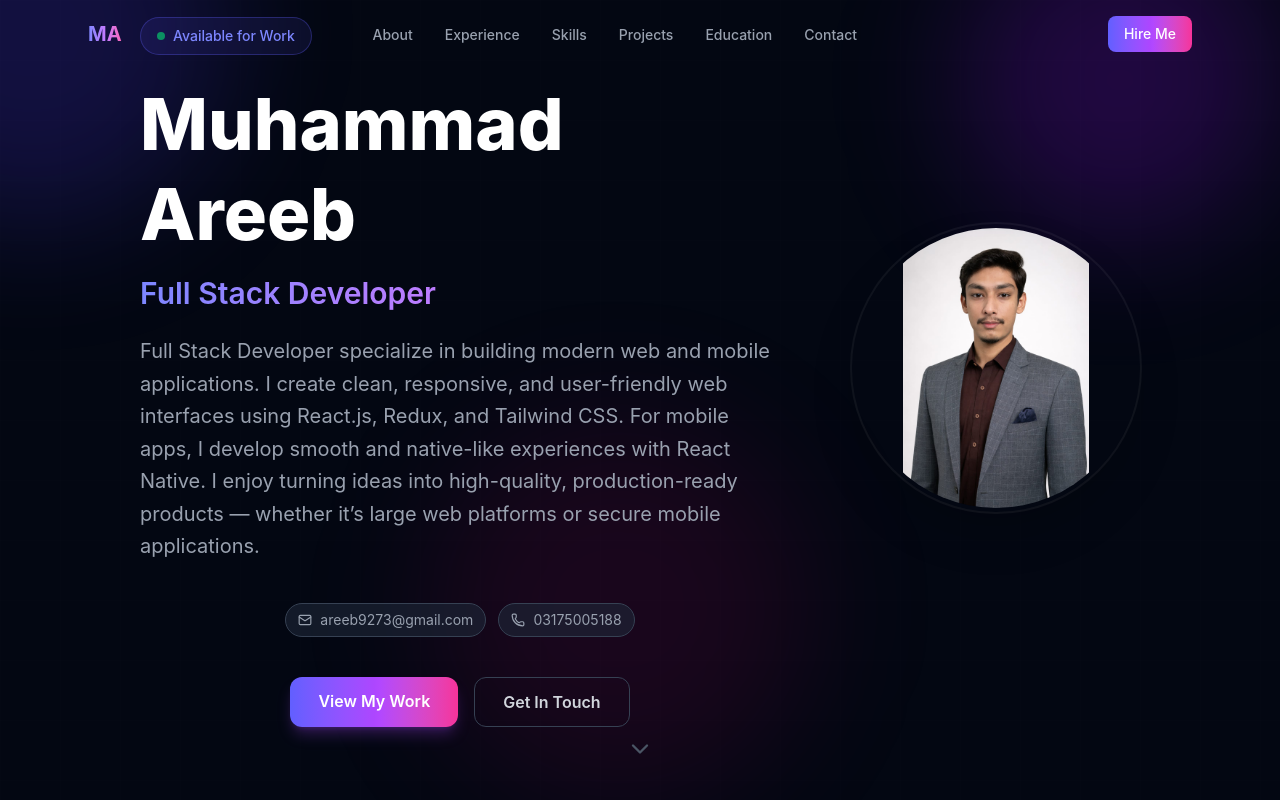
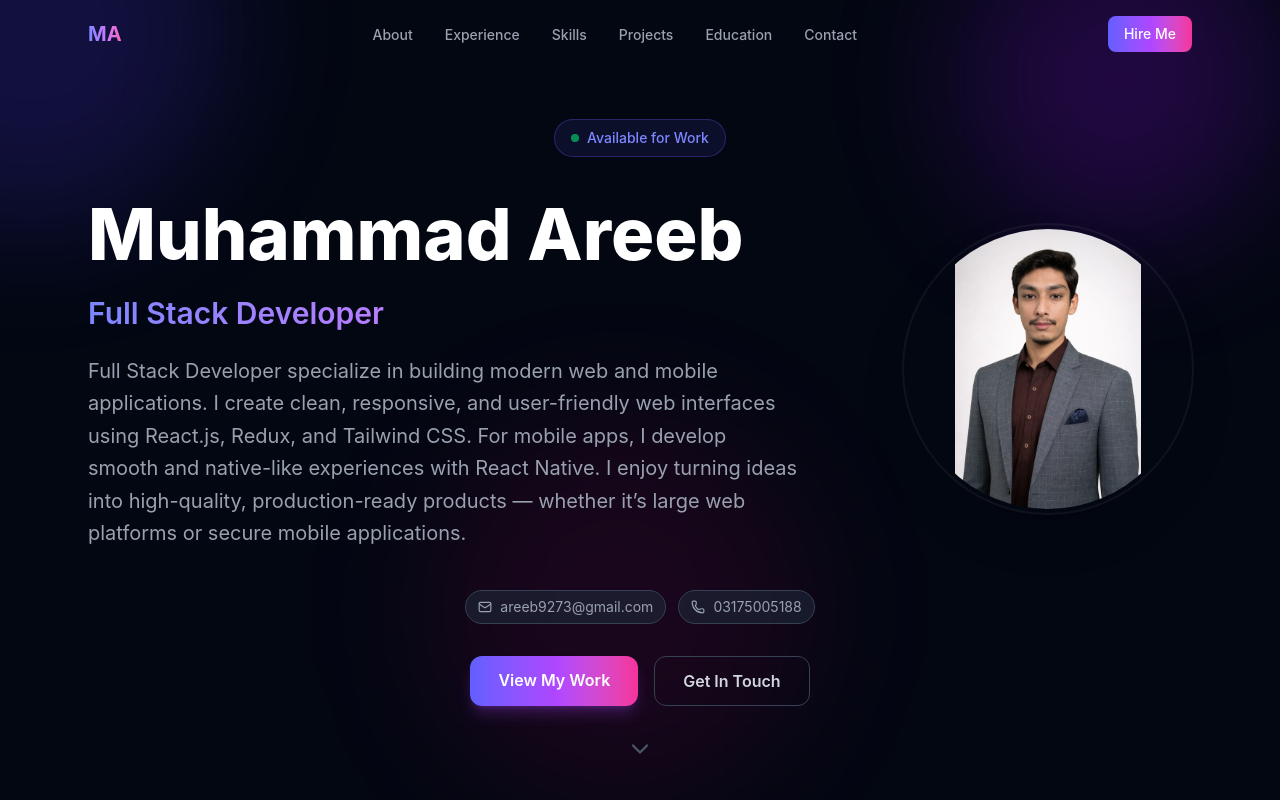
Before and after one commit to AreebMalik10/My-Portfolio, a React (Vite) app: page / in a window 1280 px wide. Shown: the top 800 px of the page. Built offline with nearby package versions, Linux system fonts and the light colour scheme.

Commit message:
Udated with the alignment fixes

```diff
--- a/src/components/Footer.jsx
+++ b/src/components/Footer.jsx
@@ -7,29 +7,9 @@ export default function Footer() {
     <footer className="bg-gray-950 border-t border-gray-800/60 py-8">
       <div className="max-w-6xl mx-auto px-6 flex flex-col sm:flex-row items-center justify-between gap-4">
         <p className="text-gray-500 text-sm flex items-center gap-1.5">
-          Built with <Heart size={13} className="text-pink-500" fill="currentColor" /> by{" "}
-          <span className="text-white font-semibold">{personalInfo.name}</span> &copy; {year}
+         © 2026 Muhammad Areeb. All Rights Reserved.
         </p>
-        <div className="flex items-center gap-4">
-          <a
-            href={personalInfo.linkedin}
-            target="_blank"
-            rel="noreferrer"
-            className="text-gray-500 hover:text-blue-400 transition-colors"
-            aria-label="LinkedIn"
-          >
-            <Link2 size={18} />
-          </a>
-          <a
-            href={personalInfo.github}
-            target="_blank"
-            rel="noreferrer"
-            className="text-gray-500 hover:text-white transition-colors"
-            aria-label="GitHub"
-          >
-            <ExternalLink size={18} />
-          </a>
-        </div>
+
       </div>
     </footer>
   );
--- a/src/components/Hero.jsx
+++ b/src/components/Hero.jsx
@@ -29,16 +29,20 @@ export default function Hero() {
         }}
       />
 
-      <div className="relative z-10 px-6 max-w-6xl mx-auto">
-        <div className="flex flex-col-reverse md:flex-row items-center gap-10">
-          {/* Text column */}
-          <div className="w-full md:w-2/3 text-center md:text-left">
-        {/* Badge */}
-        <span className="inline-flex items-center gap-2 px-4 py-2 rounded-full bg-indigo-500/10 border border-indigo-500/30 text-indigo-400 text-sm font-medium mb-6">
+      <div className="relative z-10 px-6 max-w-6xl mx-auto w-full mt-16">
+
+        {/* Badge — centered at top */}
+        <div className="flex justify-center mb-8">
+          <span className="inline-flex items-center gap-2 px-4 py-2 rounded-full bg-indigo-500/10 border border-indigo-500/30 text-indigo-400 text-sm font-medium">
             <span className="w-2 h-2 rounded-full bg-green-400 animate-pulse" />
             Available for Work
           </span>
+        </div>
 
+        {/* Two-column: text + image */}
+        <div className="flex flex-col-reverse md:flex-row items-center gap-10 mb-10">
+          {/* Text column */}
+          <div className="w-full md:w-2/3 text-center md:text-left">
             {/* Name */}
             <h1 className="text-5xl md:text-7xl font-extrabold text-white mb-4 leading-tight">
               {personalInfo.name}
@@ -50,12 +54,27 @@ export default function Hero() {
             </h2>
 
             {/* Summary */}
-        <p className="text-gray-400 text-lg md:text-xl max-w-2xl mx-auto mb-10 leading-relaxed">
+            <p className="text-gray-400 text-lg md:text-xl leading-relaxed">
               {personalInfo.summary}
             </p>
+          </div>
 
-        {/* Contact chips */}
-        <div className="flex flex-wrap justify-center gap-3 mb-10 text-sm text-gray-400">
+          {/* Image column */}
+          <div className="w-full md:w-1/3 flex justify-center md:justify-end">
+            <div className="w-48 h-48 md:w-72 md:h-72 rounded-full p-1 bg-transparent ring-2 ring-white/5 shadow-2xl overflow-hidden">
+              <div className="w-full h-full rounded-full overflow-hidden bg-transparent flex items-center justify-center">
+                <img
+                  src={profileImg}
+                  alt={personalInfo.name}
+                  className="w-full h-full object-contain object-center"
+                />
+              </div>
+            </div>
+          </div>
+        </div>
+
+        {/* Contact chips — full-width centered */}
+        <div className="flex flex-wrap justify-center gap-3 mb-8 text-sm text-gray-400">
           <a
             href={`mailto:${personalInfo.email}`}
             className="flex items-center gap-2 px-3 py-1.5 rounded-full bg-gray-800/60 border border-gray-700 hover:border-purple-500/50 hover:text-purple-400 transition-colors"
@@ -70,14 +89,10 @@ export default function Hero() {
             <Phone size={14} />
             {personalInfo.phone}
           </a>
-          {/* <span className="flex items-center gap-2 px-3 py-1.5 rounded-full bg-gray-800/60 border border-gray-700">
-            <MapPin size={14} />
-            {personalInfo.location}
-          </span> */}
         </div>
 
-        {/* CTA Buttons */}
-        <div className="flex flex-wrap justify-center gap-4 mb-14">
+        {/* CTA Buttons — full-width centered */}
+        <div className="flex flex-wrap justify-center gap-4 pb-10">
           <a
             href="#experience"
             onClick={(e) => {
@@ -98,22 +113,6 @@ export default function Hero() {
 
       </div>
 
-          {/* Image column */}
-
-            <div className="w-full md:w-1/3 flex justify-center md:justify-end">
-              <div className="w-48 h-48 md:w-72 md:h-72 rounded-full p-1 bg-transparent ring-2 ring-white/5 shadow-2xl overflow-hidden md:-translate-y-8">
-                <div className="w-full h-full rounded-full overflow-hidden bg-transparent flex items-center justify-center">
-                  <img
-                    src={profileImg}
-                    alt={personalInfo.name}
-                    className="w-full h-full object-contain object-center"
-                  />
-                </div>
-              </div>
-            </div>
-        </div>
-      </div>
-
       {/* Scroll down arrow */}
       <button
         onClick={scrollDown}
```
Lines whose indentation alone changed are shown as unchanged.
